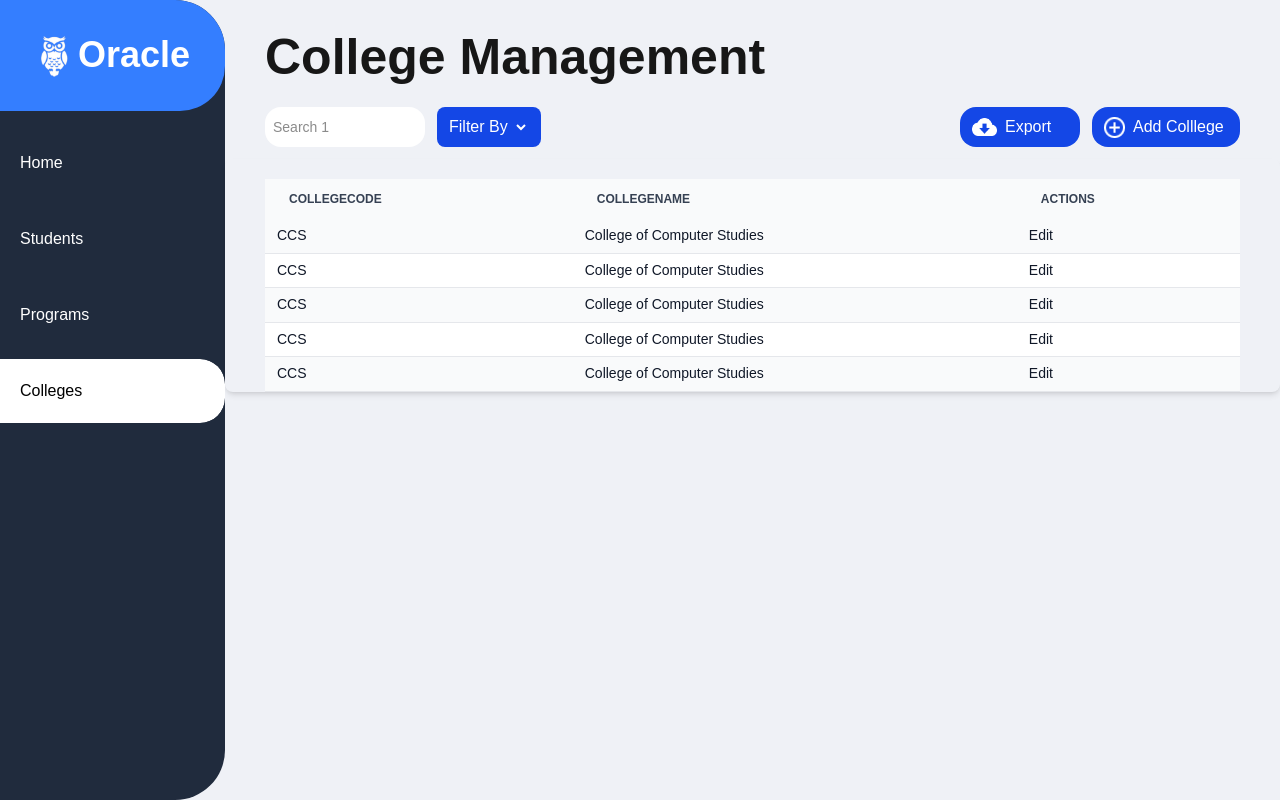
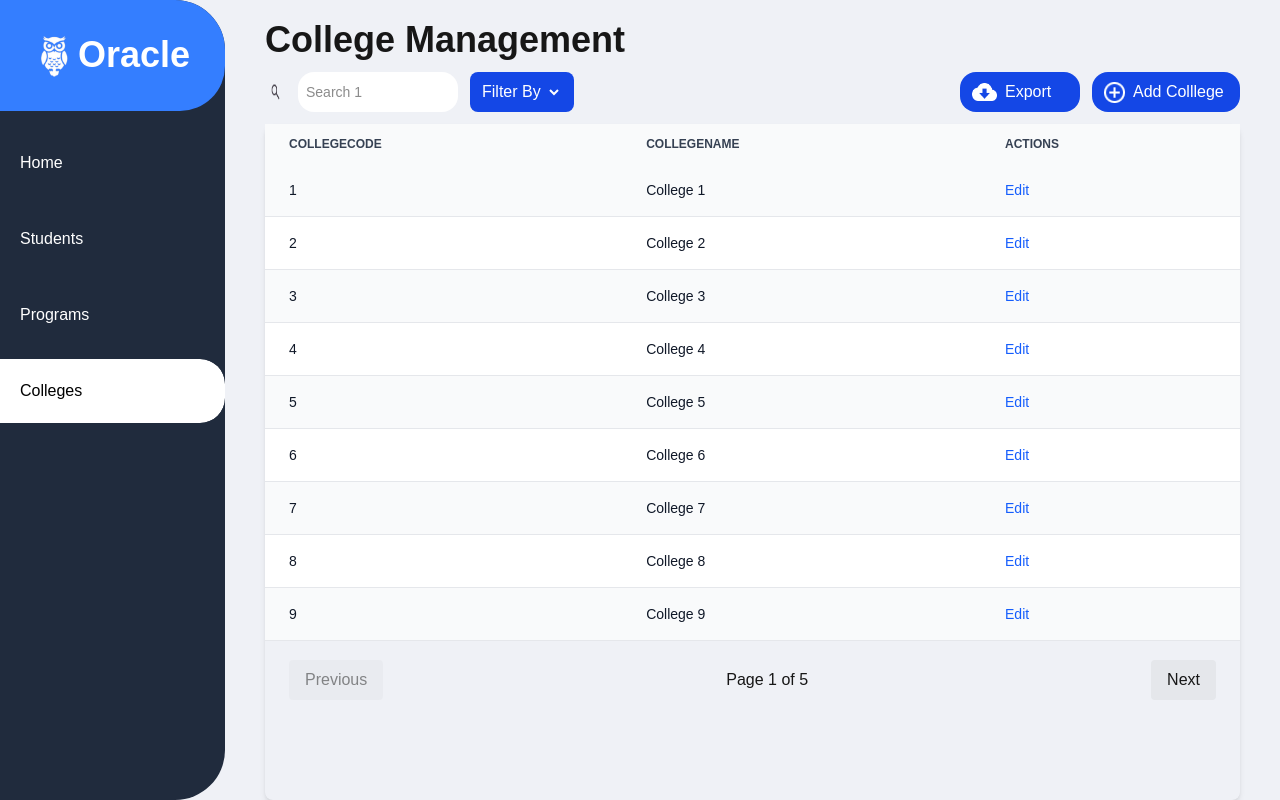
Before and after one commit to fransheeshco/ccc181-ssis-web, a Next.js app in the folder frontend/: page /colleges in a window 1280 px wide. Built offline with nearby package versions, Linux system fonts and the light colour scheme.

Commit message:
feat(frontend): Add pagination and refactor for SSR.

```diff
--- a/frontend/app/colleges/page.tsx
+++ b/frontend/app/colleges/page.tsx
@@ -1,26 +1,29 @@
-import React from 'react'
 import SideBar from '@/components/SideBar'
-import Dashboard from '@/components/DashboardComponent'
+import Dashboard from '@/components/DynamicTable'
+import DynamicTable from '@/components/DynamicTable'
 
-const college = [
-  { collegeCode: 'CCS', collegeName: 'College of Computer Studies'},
-  { collegeCode: 'CCS', collegeName: 'College of Computer Studies'},
-  { collegeCode: 'CCS', collegeName: 'College of Computer Studies'},
-  { collegeCode: 'CCS', collegeName: 'College of Computer Studies'},
-  { collegeCode: 'CCS', collegeName: 'College of Computer Studies'}
-]
+const allCollege = Array.from({ length: 42 }, (_, i) => ({
+  collegeCode: i + 1,
+  collegeName: `College ${i + 1}`,
+}))
 
-function page() {
+export default async function CollegePage({ searchParams }: { searchParams: { page?: string } }) {
+  const { page } = await searchParams
+  const currentPage = Number(page) || 1
+  const rowsPerPage = 9
+  const totalPages = Math.ceil(allCollege.length / rowsPerPage)
+
+  const startIndex = (currentPage - 1) * rowsPerPage
+  const currentData = allCollege.slice(startIndex, startIndex + rowsPerPage)
+
   return (
-    <>
     <div className='flex flex-row'>
       <SideBar />
-      <Dashboard data={college} />
+      <DynamicTable
+        headerTitle='College Management'
+        page={currentPage}
+        totalPages={totalPages}
+        data={currentData} />
     </div>
-
-    </>
-
   )
 }
-
-export default page
--- a/frontend/app/dashboard/page.tsx
+++ b/frontend/app/dashboard/page.tsx
@@ -1,6 +1,6 @@
 import React from 'react'
 import SideBar from '@/components/SideBar'
-import Dashboard from '@/components/DashboardComponent'
+import Dashboard from '@/components/DynamicTable'
 
 function page() {
   return (
--- a/frontend/app/programs/page.tsx
+++ b/frontend/app/programs/page.tsx
@@ -1,26 +1,29 @@
-import React from 'react'
 import SideBar from '@/components/SideBar'
-import Dashboard from '@/components/DashboardComponent'
+import DynamicTable from '@/components/DynamicTable'
 
-const programs = [
-  { programCode: "BSCS", programName: "Bachelors of Science in Computer Science", collegeCode: "CCS" },
-  { programCode: "BSCS", programName: "Bachelors of Science in Computer Science", collegeCode: "CCS" },
-  { programCode: "BSCS", programName: "Bachelors of Science in Computer Science", collegeCode: "CCS" },
-  { programCode: "BSCS", programName: "Bachelors of Science in Computer Science", collegeCode: "CCS" },
-  { programCode: "BSCS", programName: "Bachelors of Science in Computer Science", collegeCode: "CCS" }
-]
+const allPrograms = Array.from({ length: 42 }, (_, i) => ({
+  programCode: i + 1,
+  programName: `Program ${i + 1}`,
+  collegeCode: `College ${i + 1}`,
+}))
 
-function page() {
+export default async function ProgramPage({ searchParams }: { searchParams: { page?: string }}) {
+  const { page } = await searchParams
+  const currentPage = Number(page) || 1
+  const rowsPerPage = 9
+  const totalPages = Math.ceil(allPrograms.length / rowsPerPage)
+
+  const startIndex = (currentPage - 1) * rowsPerPage
+  const currentData = allPrograms.slice(startIndex, startIndex + rowsPerPage)
+
   return (
-    <>
     <div className='flex flex-row'>
       <SideBar />
-      <Dashboard data={programs} />
+      <DynamicTable
+        headerTitle="Program Management"
+        data={currentData}
+        page={currentPage}
+        totalPages={totalPages}/>
     </div>
-
-    </>
-
   )
 }
-
-export default page
--- a/frontend/app/students/page.tsx
+++ b/frontend/app/students/page.tsx
@@ -1,26 +1,30 @@
-import React from 'react'
+import DynamicTable from '@/components/DynamicTable'
 import SideBar from '@/components/SideBar'
-import Dashboard from '@/components/DashboardComponent'
 
-const students = [
-  { studentId: 'S001', fname: 'John', lname: 'Doe', program: 'BSCS', college: 'Engineering', gender: 'Male', yearLevel: 3 },
-  { studentId: 'S002', fname: 'Jane', lname: 'Smith', program: 'BSIT', college: 'Engineering', gender: 'Female', yearLevel: 2 },
-  { studentId: 'S003', fname: 'Michael', lname: 'Johnson', program: 'BSBA', college: 'Business', gender: 'Male', yearLevel: 4 },
-  { studentId: 'S004', fname: 'Emily', lname: 'Davis', program: 'BSCS', college: 'Engineering', gender: 'Female', yearLevel: 1 },
-  { studentId: 'S005', fname: 'William', lname: 'Brown', program: 'BSIT', college: 'Engineering', gender: 'Male', yearLevel: 2 }
-]
+// simulated db query
+const allStudents = Array.from({ length: 42 }, (_, i) => ({
+  id: i + 1,
+  name: `Student ${i + 1}`,
+}))
 
-function page() {
+export default async function StudentsPage({ searchParams }: { searchParams: { page?: string } }) {
+    const { page } = await searchParams
+  const currentPage = Number(page) || 1
+  const rowsPerPage = 9
+  const totalPages = Math.ceil(allStudents.length / rowsPerPage)
+
+  const startIndex = (currentPage - 1) * rowsPerPage
+  const currentData = allStudents.slice(startIndex, startIndex + rowsPerPage)
+
   return (
-    <>
     <div className='flex flex-row'>
       <SideBar />
-      <Dashboard data={students} />
+      <DynamicTable
+        data={currentData}
+        headerTitle="Student Management"
+        page={currentPage}
+        totalPages={totalPages}
+      />
     </div>
-
-    </>
-
   )
 }
-
-export default page
--- a/frontend/components/DashboardComponent.tsx
+++ /dev/null
@@ -1,79 +0,0 @@
-'use client'
-
-import React, { useState } from 'react'
-import { usePathname } from 'next/navigation'
-import Tabletoolbar from './Tabletoolbar'
-
-interface DynamicTableProps {
-  data: Record<string, any>[]
-}
-
-const headerMap: Record<string, string> = {
-  '/students': 'Student Management',
-  '/colleges': 'College Management',
-  '/programs': 'Program Management',
-  '/dashboard': 'Dashboard'
-}
-
-const DynamicTable: React.FC<DynamicTableProps> = ({ data = [] }) => {
-  const pathname = usePathname()
-  const headerTitle = headerMap[pathname] || 'Dashboard'
-
-  // Dynamically get headers
-  const headers = data.length > 0 ? Object.keys(data[0]) : []
-
-  // Dropdown state
-  const [isOpen, setIsOpen] = useState(false)
-
-  return (
-    <div className='flex flex-col gap-3 w-full h-screen'>
-      <header className="pl-10 pt-5 text-50 font-semibold">
-        {headerTitle}
-      </header>
-
-      <Tabletoolbar />
-
-      {/* Table */}
-      <main className='h-full'>
-        <div className="shadow-md sm:rounded-lg px-10 pt-5 rounded-25">
-          <table className="w-full text-sm text-left text-gray-500 dark:text-gray-400">
-            <thead className="text-xs text-gray-700 uppercase bg-gray-50 dark:bg-gray-700 dark:text-gray-400 ">
-              <tr>
-                {headers.map((header) => (
-                  <th key={header} scope="col" className="px-6 py-3">
-                    {header.charAt(0).toUpperCase() + header.slice(1)}
-                  </th>
-                ))}
-                <th className="px-6 py-3">Actions</th>
-              </tr>
-            </thead>
-            <tbody>
-              {data.map((row, index) => (
-                <tr
-                  key={index}
-                  className={`border-b dark:border-gray-700 border-gray-200 ${index % 2 === 0 ? 'bg-gray-50 dark:bg-gray-800' : 'bg-white dark:bg-gray-900'
-                    }`}
-                >
-                  {headers.map((key) => (
-                    <td
-                      key={key}
-                      className="px-3 text-sm font-medium text-gray-900 dark:text-white whitespace-nowrap leading-tight"
-                    >
-                      {row[key]}
-                    </td>
-                  ))}
-                  <td className="px-3 py-2 text-sm font-medium text-gray-900 dark:text-white whitespace-nowrap leading-tight">
-                    Edit
-                  </td>
-                </tr>
-
-              ))}
-            </tbody>
-          </table>
-        </div>
-      </main>
-    </div>
-  )
-}
-
-export default DynamicTable
--- /dev/null
+++ b/frontend/components/DynamicTable.tsx
@@ -0,0 +1,126 @@
+import React from "react"
+import Tabletoolbar from "./Tabletoolbar"
+import Link from "next/link"
+
+interface DynamicTableProps {
+  data: Record<string, any>[]
+  headerTitle: string
+  page: number
+  totalPages: number
+  showActions?: boolean
+}
+
+const capitalize = (text: string) =>
+  text.charAt(0).toUpperCase() + text.slice(1)
+
+const DynamicTable: React.FC<DynamicTableProps> = ({
+  data = [],
+  headerTitle,
+  page,
+  totalPages,
+  showActions = true,
+}) => {
+  const headers = data.length > 0 ? Object.keys(data[0]) : []
+
+  return (
+    <div className="flex flex-col gap-3 w-full h-screen">
+      {/* Header */}
+      <header className="pl-10 pt-5 text-4xl font-semibold">
+        {headerTitle}
+      </header>
+
+      {/* Toolbar */}
+      <Tabletoolbar />
+
+      {/* Table */}
+      <main className="h-full px-10">
+        <div className="shadow-md sm:rounded-lg rounded-2xl h-full flex flex-col">
+          <div className="relative overflow-auto h-130">
+            <table className="w-full text-sm text-left text-gray-600 dark:text-gray-400">
+              {/* Table Head */}
+              <thead className="text-xs text-gray-700 uppercase bg-gray-50 dark:bg-gray-700 dark:text-gray-400 sticky top-0">
+                <tr>
+                  {headers.map((header) => (
+                    <th key={header} scope="col" className="px-6 py-3">
+                      {capitalize(header)}
+                    </th>
+                  ))}
+                  {showActions && <th className="px-6 py-3">Actions</th>}
+                </tr>
+              </thead>
+
+              {/* Table Body */}
+              <tbody>
+                {data.length > 0 ? (
+                  data.map((row, index) => (
+                    <tr
+                      key={index}
+                      className={`border-b border-gray-200 dark:border-gray-700 ${
+                        index % 2 === 0
+                          ? "bg-gray-50 dark:bg-gray-800"
+                          : "bg-white dark:bg-gray-900"
+                      }`}
+                    >
+                      {headers.map((key) => (
+                        <td
+                          key={key}
+                          className="px-6 py-4 text-sm font-medium text-gray-900 dark:text-white whitespace-nowrap"
+                        >
+                          {row[key]}
+                        </td>
+                      ))}
+                      {showActions && (
+                        <td className="px-6 py-4">
+                          <button className="text-blue-600 hover:underline">
+                            Edit
+                          </button>
+                        </td>
+                      )}
+                    </tr>
+                  ))
+                ) : (
+                  // Empty State → show placeholder rows
+                  <tr>
+                    <td
+                      colSpan={headers.length + (showActions ? 1 : 0)}
+                      className="px-6 py-4 text-center text-gray-400"
+                    >
+                      No data available
+                    </td>
+                  </tr>
+                )}
+              </tbody>
+            </table>
+          </div>
+
+          {/* Pagination Controls */}
+          <div className="flex justify-between items-center mt-4 px-6 pb-4">
+            <Link
+              href={`?page=${page - 1}`}
+              className={`px-4 py-2 bg-gray-200 rounded ${
+                page === 1 ? "opacity-50 pointer-events-none" : ""
+              }`}
+            >
+              Previous
+            </Link>
+
+            <span>
+              Page {page} of {totalPages}
+            </span>
+
+            <Link
+              href={`?page=${page + 1}`}
+              className={`px-4 py-2 bg-gray-200 rounded ${
+                page === totalPages ? "opacity-50 pointer-events-none" : ""
+              }`}
+            >
+              Next
+            </Link>
+          </div>
+        </div>
+      </main>
+    </div>
+  )
+}
+
+export default DynamicTable
--- a/frontend/components/Tabletoolbar.tsx
+++ b/frontend/components/Tabletoolbar.tsx
@@ -6,6 +6,12 @@ function Tabletoolbar() {
     return (
         <div className="flex flex-row items-center w-full px-10">
             <div className="flex gap-3">
+                <img
+                    src="/leading-icon.png"
+                    width={21}
+                    height={21}
+                    alt='search-icon'
+                />
                 <input type="search" placeholder="Search 1" className="p-2 w-40 h-10 text-sm bg-white rounded-2xl" />
                 <Dropdown label="Filter By" items={['Dashboard', 'Settings', 'Earnings', 'Sign out']} />
             </div>
```
Also changed, not shown: frontend/public/leading-icon.png (added).
